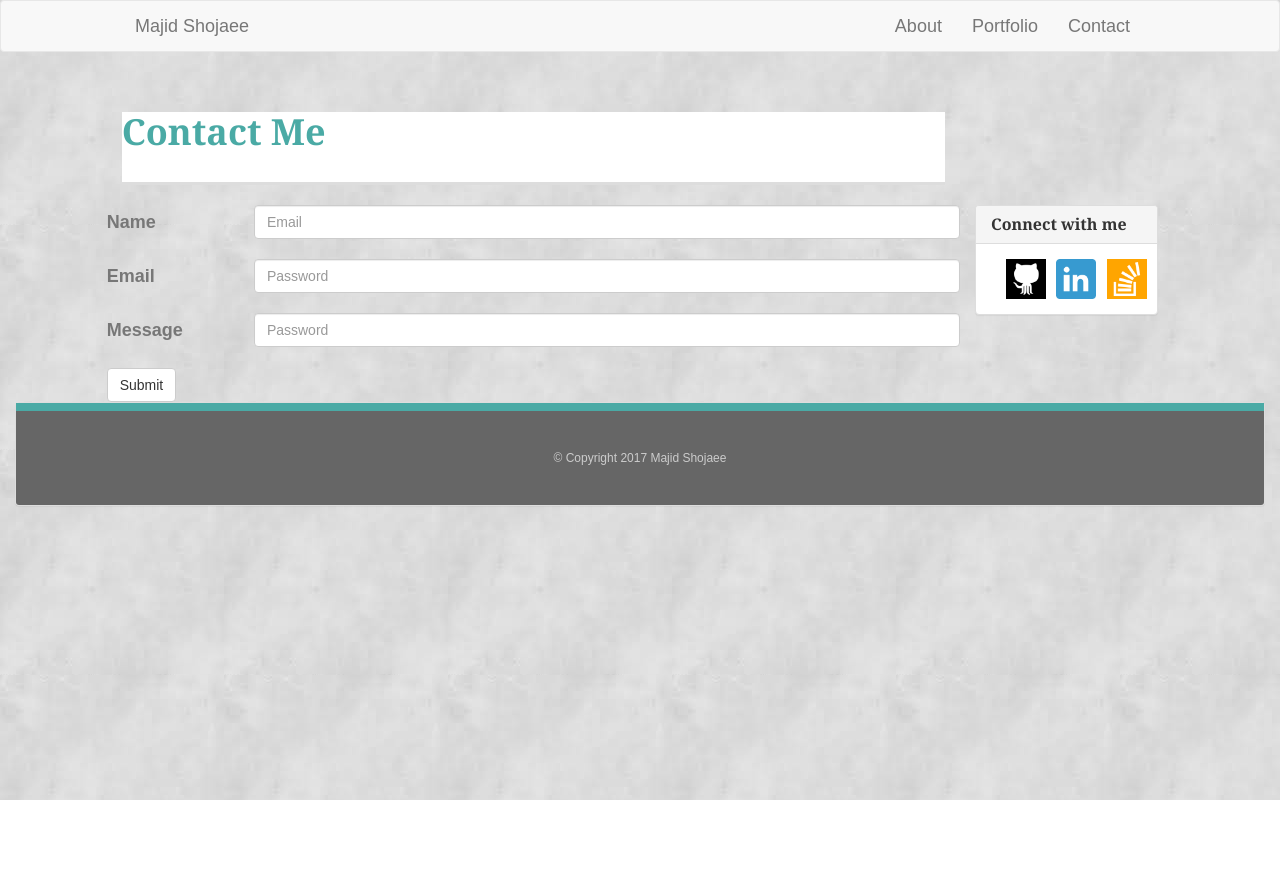
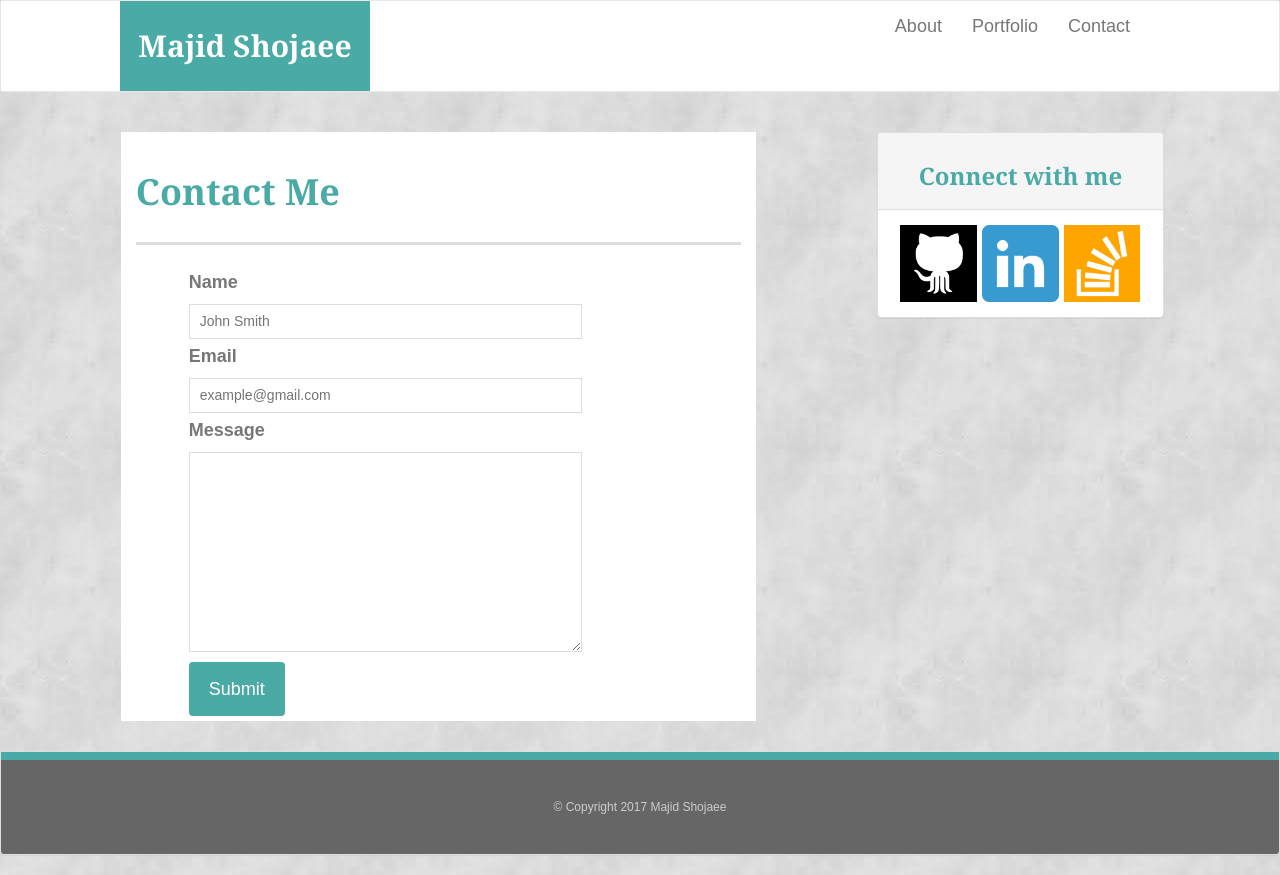
Before and after one commit to max-shojaee/Bootstrap-Portfolio, a plain HTML site: page contact.html in a window 1280 px wide. Before the commit the page ends 800 px from the top, so only its background shows below. Drawn offline with nearby package versions, Linux system fonts and the light colour scheme.

Commit message:
HW2 Update

```diff
--- a/assets/css/style.css
+++ b/assets/css/style.css
@@ -108,6 +108,43 @@ h1, h2, h3{
 	text-align: center;
 	bottom: 40px;
 	margin: 0;
+	width: 100%;
 	position: relative;
 	font-size: 20px;
 }
+
+
+label,
+input[type=text],
+input[type=email],
+textarea {
+	display: block;
+	width: 100%;
+}
+
+input[type=text],
+input[type=email],
+textarea {
+	height: 35px;
+	border: 1px solid #ddd;
+	padding: 0 10px;
+	font-size: 14px;
+}
+
+textarea {
+	height: 200px;
+}
+
+input[type=submit] {
+    background-color: #4aaaa5;
+    color: #fff;
+    padding: 10px 20px 10px 20px;
+    border: 0 none;
+    border-radius: 4px;
+    cursor: pointer;
+    margin-bottom: 5px;
+}
+
+input[type=submit]:hover {
+    background-color: #dddddd;
+}
--- a/contact.html
+++ b/contact.html
@@ -11,16 +11,16 @@
 
 <body>
     <nav class="navbar navbar-default">
-      <div class="container-fluid">
+      <div class="container-fluid" id="masthead">
         <div class="col-sm-1">
         </div>
-        <div class="col-sm-7">
+        <div class="col-sm-6">
             <div class="navbar-header">
-              <a class="navbar-brand" href="index.html">Majid Shojaee</a>
+              <a class="navbar-brand" href="index.html" id="logo">Majid Shojaee</a>
             </div>
         </div>
 
-        <div class="col-sm-3">
+        <div class="col-sm-4">
             <div class="collapse navbar-collapse" id="bs-example-navbar-collapse-1">
               <ul class="nav navbar-nav navbar-right">
                 <li><a href="index.html">About</a></li>
@@ -35,69 +35,57 @@
     </nav>
 
     <div class="container-fluid">
-        <div class="row">
+        <div class="row" id="main">
             <div class="col-sm-1">
             </div>
-            <div class="col-sm-8">
+            <div class="col-sm-6" id="content">
                 <div class="page-header">
                     <h1>Contact Me</h1>
-                </div>
-            </div>
-            <div class="col-sm-3">
-            </div>
                 </div>
                 <div class="row">
                     <div class="col-sm-1">
                     </div>
                     <div class="col-sm-8">
-                <div class="row">
-                    <form>
-                        <div class="form-group row">
-                          <label for="inputEmail3" class="col-sm-2 form-control-label">Name</label>
-                          <div class="col-sm-10">
-                            <input type="email" class="form-control" id="inputEmail3" placeholder="Email">
-                          </div>
-                        </div>
-                        <div class="form-group row">
-                          <label for="inputPassword3" class="col-sm-2 form-control-label">Email</label>
-                          <div class="col-sm-10">
-                            <input type="password" class="form-control" id="inputPassword3" placeholder="Password">
-                          </div>
-                        </div>
-                        <div class="form-group row">
-                          <label for="inputPassword3" class="col-sm-2 form-control-label">Message</label>
-                          <div class="col-sm-10">
-                            <input type="password" class="form-control" id="inputPassword3" placeholder="Password">
-                          </div>
-                        </div>
-                        <button type="submit" class="btn btn-default">Submit</button>
+                        <form id="contact-form">
+                                <ul>
+                                    <li>
+                                        <label for="name">Name</label>
+                                        <input type="text" name="name"  id="name" placeholder="John Smith" required="required">
+                                    </li>
+                                    <li>
+                                        <label for="email">Email</label>
+                                        <input type="text" name="email"  id="email" placeholder="example@gmail.com" required="required">
+                                    </li>
+                                    <li>
+                                        <label for="message">Message</label>
+                                        <textarea id="message" name="message" required="required"></textarea>
+                                    </li>
+                                </ul>
+                                <input type="submit" name="submit">
                             </form>
                     </div>
                 </div>
-            <div class="col-sm-2">
-                    <div class="panel panel-default">
+            </div>
+            <div class="col-sm-1">
+            </div>
+            <div class="col-sm-3">
+                <div class="panel panel-default" id="sidebar">
                     <div class="panel-heading">
-                            <h3 class="panel-title">Connect with me</h3>
+                        <h3>Connect with me</h3>
                     </div>
                     <div class="panel-body">
-                            <div class="col-sm-4">
-                                <a href="https://github.com/maxsho" target="_blank"> <img src="assets/images/Github.png" alt="https://github.com/maxsho" style="width:40px;height:40px;"></a>
-                            </div>
-                            <div class="col-sm-4">
-                                <a href="https://www.linkedin.com/in/majidshojaee/" target="_blank"> <img src="assets/images/Linkedin.png" alt="https://www.linkedin.com/in/majidshojaee/" style="width:40px;height:40px;"></a>
-                            </div>
-                            <div class="col-sm-4">
-                                   <a href="https://stackoverflow.com/users/8454000/majid" target="_blank"><img src="assets/images/Stack.png" alt="https://stackoverflow.com/users/8454000/majid" style="width:40px;height:40px;"></a>
-                            </div>
+                        <a href="https://github.com/maxsho" target="_blank"> <img src="assets/images/Github.png" alt="https://github.com/maxsho" id="social"></a>
+                        <a href="https://www.linkedin.com/in/majidshojaee/" target="_blank"> <img src="assets/images/Linkedin.png" alt="https://www.linkedin.com/in/majidshojaee/" id="social"></a>
+                        <a href="https://stackoverflow.com/users/8454000/majid" target="_blank"><img src="assets/images/Stack.png" alt="https://stackoverflow.com/users/8454000/majid" id="social"></a>
                     </div>
                 </div>
             </div>
             <div class="col-sm-1">
             </div>
         </div>
+    </div>
     <div class="panel panel-default">
         <div class="panel-footer">&copy; Copyright 2017 Majid Shojaee</div>
     </div>
-    </div>
 </body>
 </html>
```
Also changed, not shown: portfolio.html (+1 -1 lines). Lines whose indentation alone changed are shown as unchanged.
